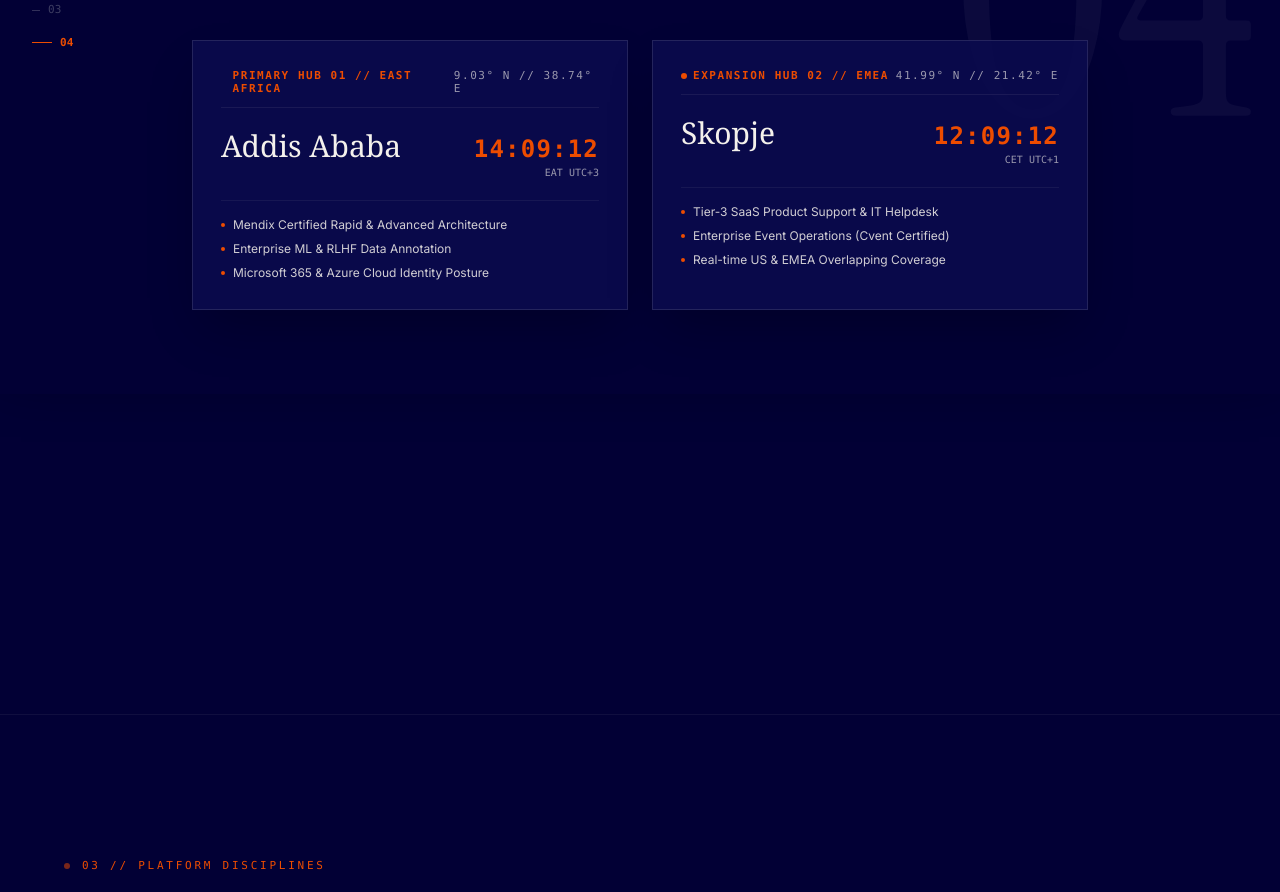
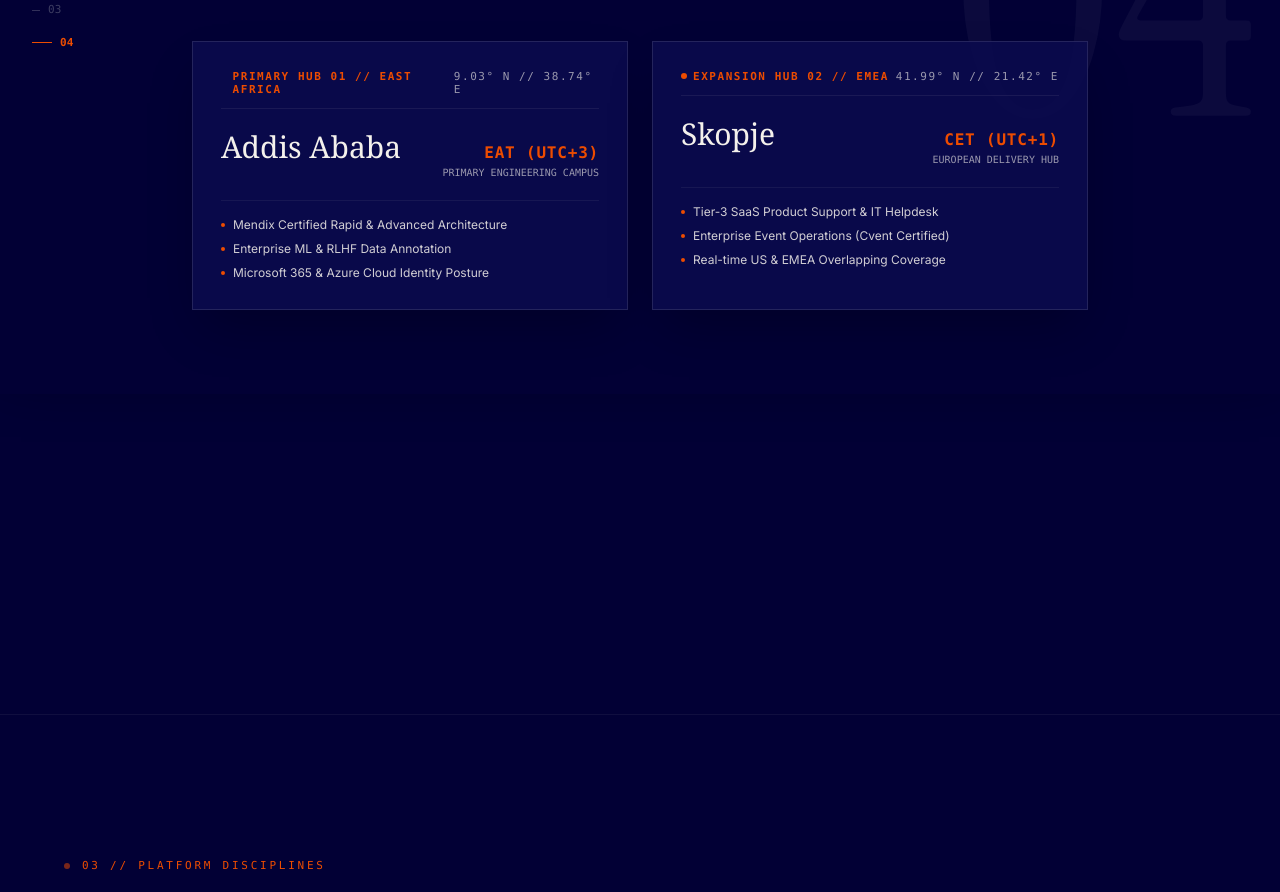
Before and after one commit to tazriel-llc/homePage_rebuild, a Next.js app: page / in a window 1280 px wide. Shown: the part 4840-5732 px from the top of the page. Built offline with nearby package versions, Linux system fonts and the light colour scheme.

Commit message:
fix(hydration): eliminate dynamic client clock state to resolve SSR mismatch

```diff
--- a/components/sections/chapters.tsx
+++ b/components/sections/chapters.tsx
@@ -352,36 +352,6 @@ export function ChapterMechanism() {
 
 // ── 04. CHAPTER ANSWER ────────────────────────────────────────────────────────
 export function ChapterAnswer() {
-  const [eatTime, setEatTime] = useState("");
-  const [cetTime, setCetTime] = useState("");
-
-  useEffect(() => {
-    const update = () => {
-      const now = new Date();
-      setEatTime(
-        now.toLocaleTimeString("en-US", {
-          timeZone: "Africa/Addis_Ababa",
-          hour: "2-digit",
-          minute: "2-digit",
-          second: "2-digit",
-          hour12: false,
-        }),
-      );
-      setCetTime(
-        now.toLocaleTimeString("en-US", {
-          timeZone: "Europe/Skopje",
-          hour: "2-digit",
-          minute: "2-digit",
-          second: "2-digit",
-          hour12: false,
-        }),
-      );
-    };
-    update();
-    const interval = setInterval(update, 1000);
-    return () => clearInterval(interval);
-  }, []);
-
   return (
     <Chapter
       index={4}
@@ -440,10 +410,10 @@ export function ChapterAnswer() {
                 Addis Ababa
               </h3>
               <div className="text-right">
-                <span className="font-mono text-2xl font-bold text-accent tracking-wider">
-                  {eatTime || "14:00:00"}
+                <span className="font-mono text-base font-semibold text-accent tracking-wider">
+                  EAT (UTC+3)
                 </span>
-                <span className="block font-mono text-[10px] text-muted">EAT UTC+3</span>
+                <span className="block font-mono text-[10px] text-muted">PRIMARY ENGINEERING CAMPUS</span>
               </div>
             </div>
             <ul className="mt-5 space-y-2 border-t border-line/40 pt-4 text-xs text-paper/85">
@@ -476,10 +446,10 @@ export function ChapterAnswer() {
                 Skopje
               </h3>
               <div className="text-right">
-                <span className="font-mono text-2xl font-bold text-accent tracking-wider">
-                  {cetTime || "12:00:00"}
+                <span className="font-mono text-base font-semibold text-accent tracking-wider">
+                  CET (UTC+1)
                 </span>
-                <span className="block font-mono text-[10px] text-muted">CET UTC+1</span>
+                <span className="block font-mono text-[10px] text-muted">EUROPEAN DELIVERY HUB</span>
               </div>
             </div>
             <ul className="mt-5 space-y-2 border-t border-line/40 pt-4 text-xs text-paper/85">
```
